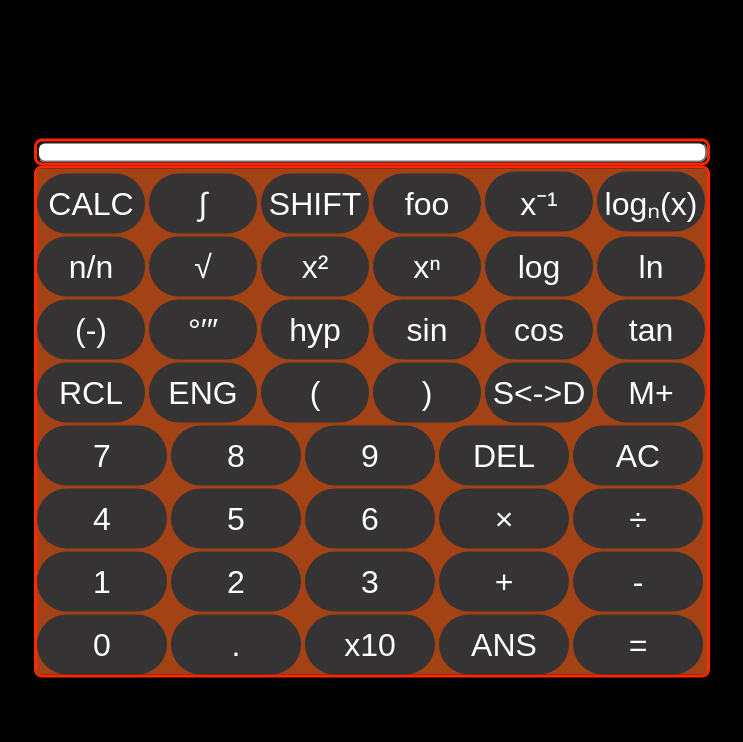
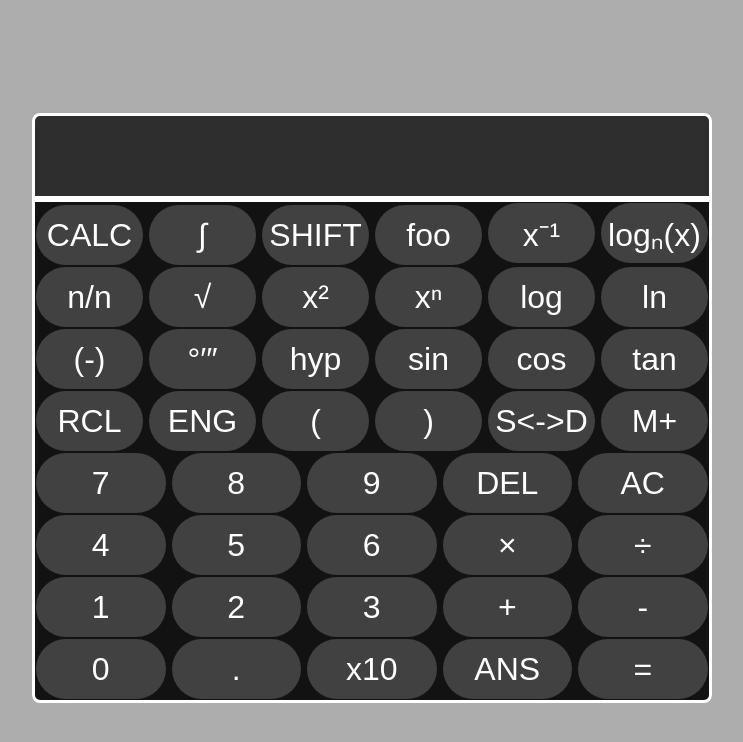
Before and after one commit to KTN2757/Calculator, a plain HTML site: page index.html in a window 1280 px wide. Shown: the whole page, without its empty margins (276-1019 px from the left). Drawn offline with Linux system fonts and the light colour scheme.

Commit message:
design changes (insert chef's kiss here)

```diff
--- a/style.css
+++ b/style.css
@@ -1,5 +1,5 @@
 body {
-  background-color: black;
+  background-color: rgba(0, 0, 0, 0.322);
   color: white;
   position: absolute;
   top: 50%;
@@ -7,29 +7,37 @@ body {
   transform: translate(-50%, -50%);
 }
 button {
-  background-color: rgb(53, 51, 51);
+  background-color: rgb(65, 65, 65);
   color: white;
-  width: 108px;
+  width: 107px;
   height: 60px;
   border-radius: 32px;
   border: none;
-  padding: 2px;
-  margin-top: 3px;
+  margin: 1px;
   font-size: 2rem;
 }
+button:hover {
+  background-color: rgba(65, 65, 65, 0.541);
+}
 input {
-  border-radius: 8px;
-  width: 662px;
+  border: white solid;
+  border-top-left-radius: 8px;
+  border-top-right-radius: 8px;
+  color: white;
+  width: 674px;
+  padding: 0;
+  height: 80px;
+  background-color: rgb(46, 46, 46);
 }
 .Quadmerous button {
-  width: 130px;
+  width: 129.5px;
 }
 .Calculator {
-  width: 670px;
-  margin: 0;
-  border: #ff2600 solid;
-  border-radius: 8px;
+  width: 680px;
 }
 .Buttons {
-  background-color: rgb(163, 66, 21);
+  border: white solid;
+  background-color: rgb(19, 18, 18);
+  border-bottom-left-radius: 8px;
+  border-bottom-right-radius: 8px;
 }
```
